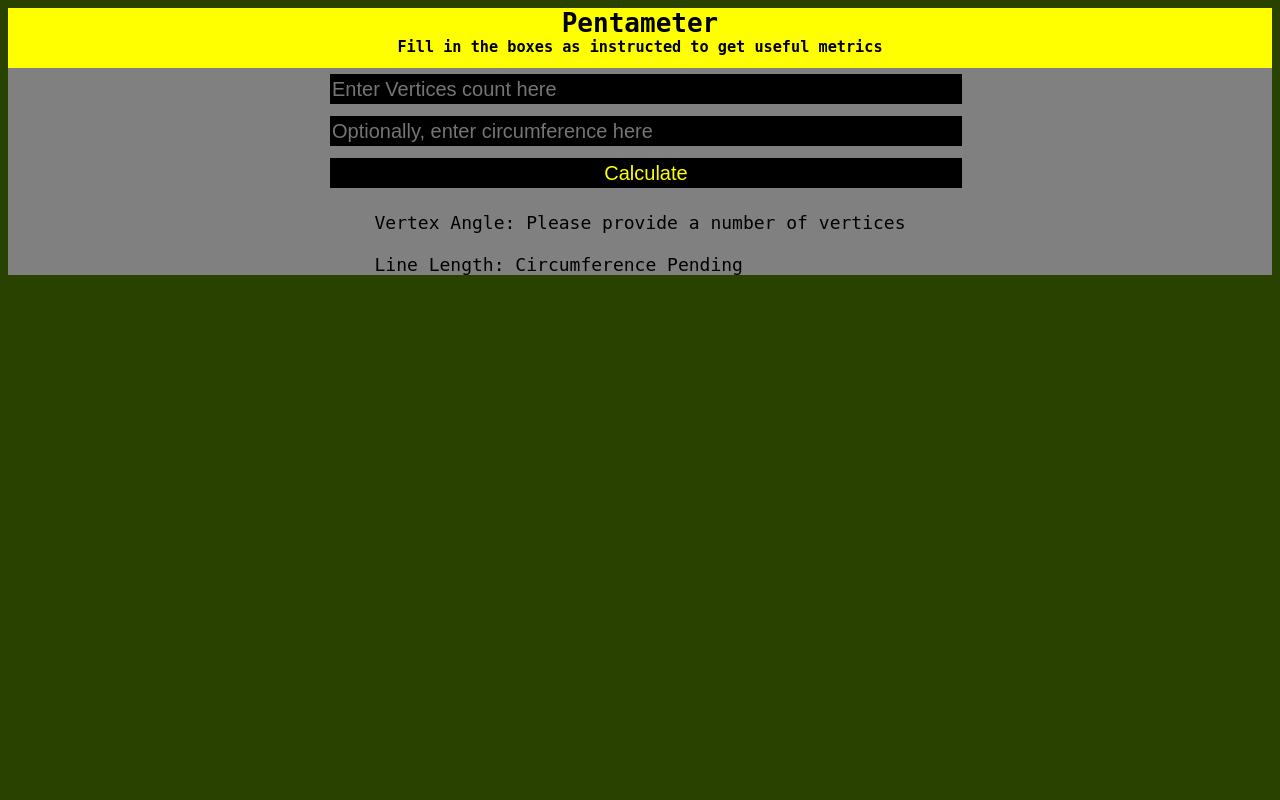
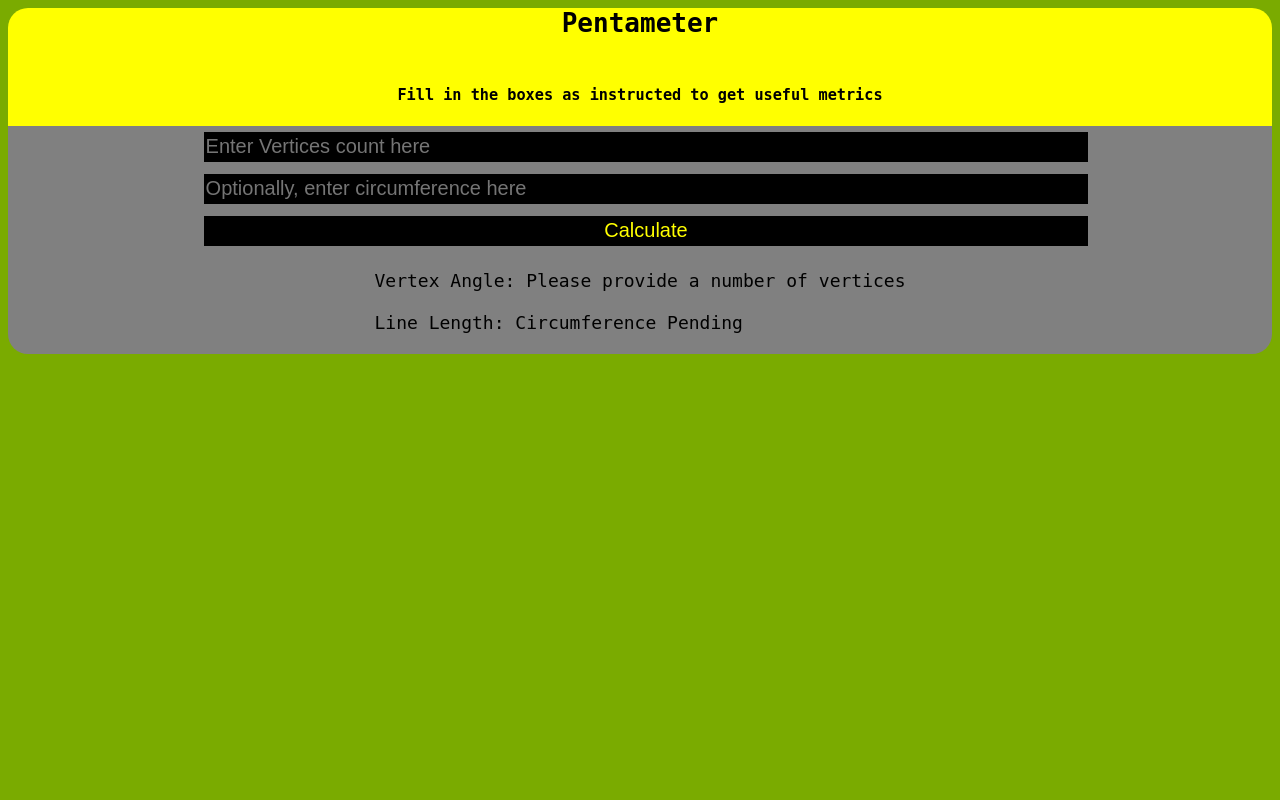
Before and after one commit to CpaterCodes/Pentameter, a PHP site: page / in a window 1280 px wide. Run offline with PHP 8.4, Linux system fonts and the light colour scheme.

Commit message:
Tweak: Edited CSS styling

```diff
--- a/assets/style.css
+++ b/assets/style.css
@@ -5,15 +5,24 @@
 
 h1, h3 {
   margin: 0px;
-  height:30px;
   background-color: yellow;
   display: flex;
   justify-content: center;
 }
+
+h1 {
+  height: 10%;
+  border-radius: 20px 20px 0px 0px;
+}
+h3 {
+  height: 5%;
+}
+
 body {
   font-family: monospace;
-  background-color: #2a4200;
+  background-color: #7aab00;
 }
+
 div {
   background-color: grey;
   font-size: 18px;
@@ -24,7 +33,7 @@ div {
 
 form {
   text-align: center;
-  width:50%;
+  width:70%;
 }
 
 input {
@@ -41,3 +50,7 @@ input:hover {
   background-color: yellow;
   color: black;
 }
+
+#output-values {
+  border-radius: 0px 0px 20px 20px;
+}
--- a/index.php
+++ b/index.php
@@ -27,7 +27,7 @@
    Vertex Angle:
    <?php echo handleAngleInput(); ?><br><br>
    Line Length:
-   <?php echo handleLineInput(); ?>
+   <?php echo handleLineInput(); ?><br><br>
  </div>
 
 </body>
```
